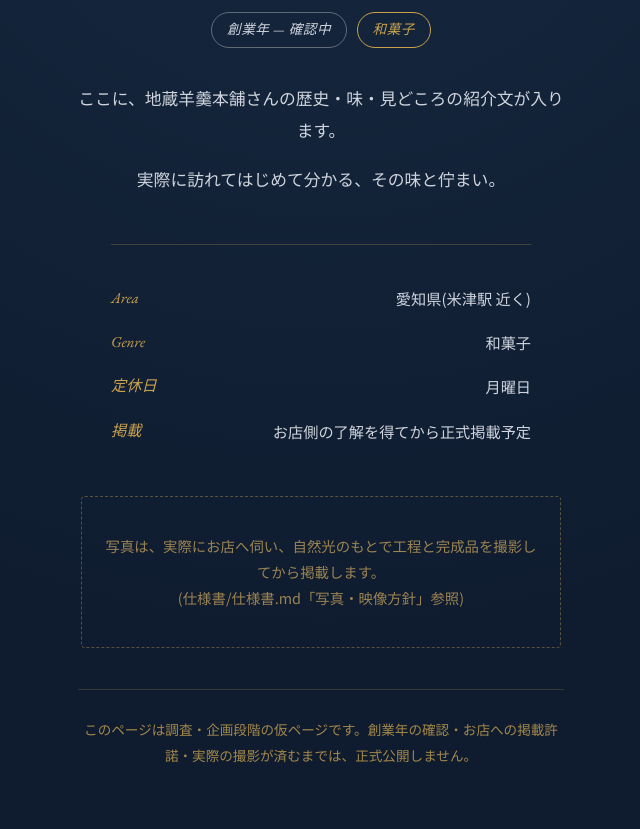
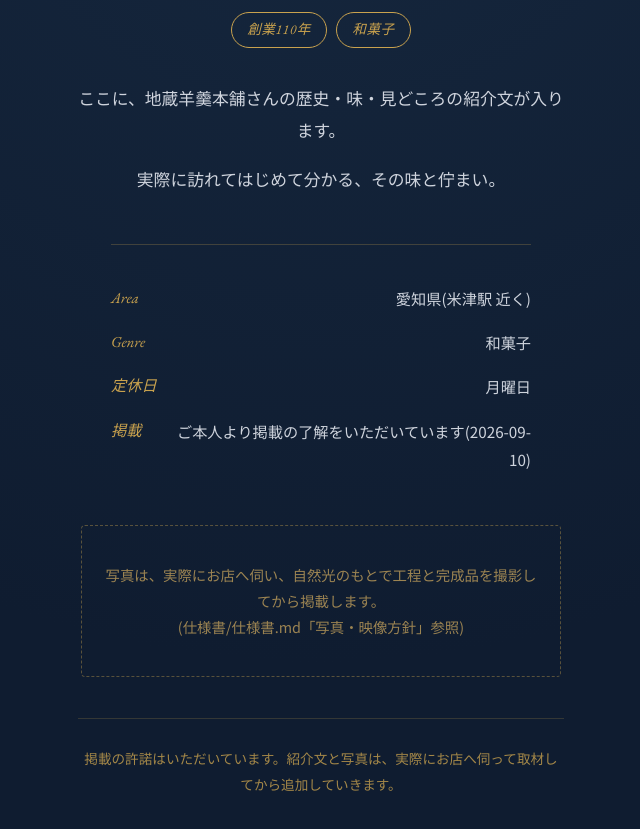
Before and after one commit to iwasegiken/hyakunen-sanpo-practice, a website: page shops/jizoyokan.html in a window 1280 px wide. Shown: the part 261-1090 px from the top of the page, without its empty margins (319-959 px from the left). Drawn offline with nearby package versions, Linux system fonts and the light colour scheme; a web font is replaced by a local one.

Commit message:
地蔵羊羹本舗さんの創業110年と掲載許諾を反映

```diff
--- a/shops/jizoyokan.html
+++ b/shops/jizoyokan.html
@@ -119,7 +119,7 @@
     <a class="back" href="../index.html">← 百年散歩へ戻る</a>
     <h1>地蔵羊羹本舗</h1>
     <div class="badge-row">
-      <span class="badge pending">創業年 — 確認中</span>
+      <span class="badge">創業110年</span>
       <span class="badge">和菓子</span>
     </div>
     <p>ここに、地蔵羊羹本舗さんの歴史・味・見どころの紹介文が入ります。</p>
@@ -129,7 +129,7 @@
       <div class="info-row"><span class="label">Area</span><span class="value">愛知県(米津駅 近く)</span></div>
       <div class="info-row"><span class="label">Genre</span><span class="value">和菓子</span></div>
       <div class="info-row"><span class="label">定休日</span><span class="value">月曜日</span></div>
-      <div class="info-row"><span class="label">掲載</span><span class="value">お店側の了解を得てから正式掲載予定</span></div>
+      <div class="info-row"><span class="label">掲載</span><span class="value">ご本人より掲載の了解をいただいています(2026-09-10)</span></div>
     </div>
 
     <div class="photo-placeholder">
@@ -138,7 +138,7 @@
     </div>
 
     <div class="note">
-      このページは調査・企画段階の仮ページです。創業年の確認・お店への掲載許諾・実際の撮影が済むまでは、正式公開しません。
+      掲載の許諾はいただいています。紹介文と写真は、実際にお店へ伺って取材してから追加していきます。
     </div>
   </div>
 </body>
```
